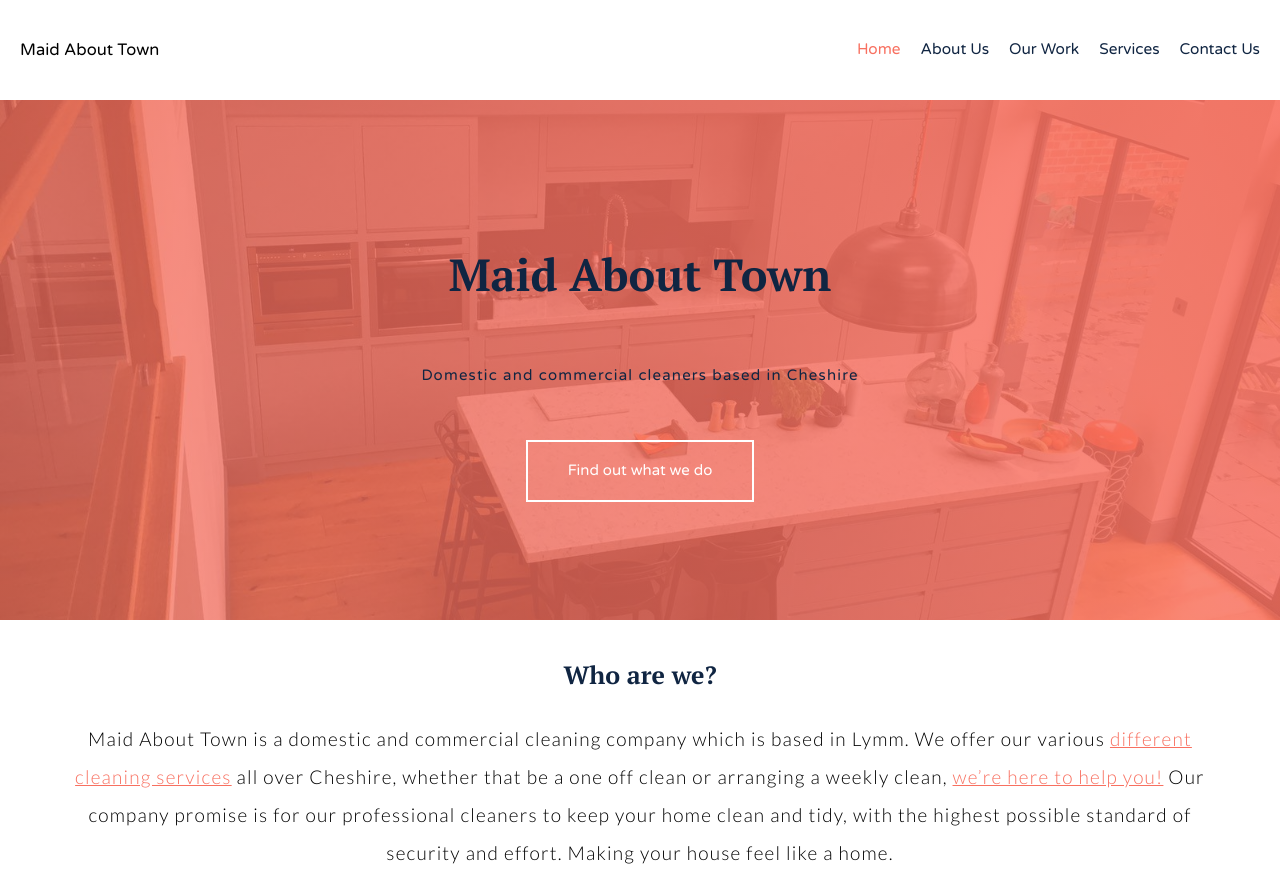
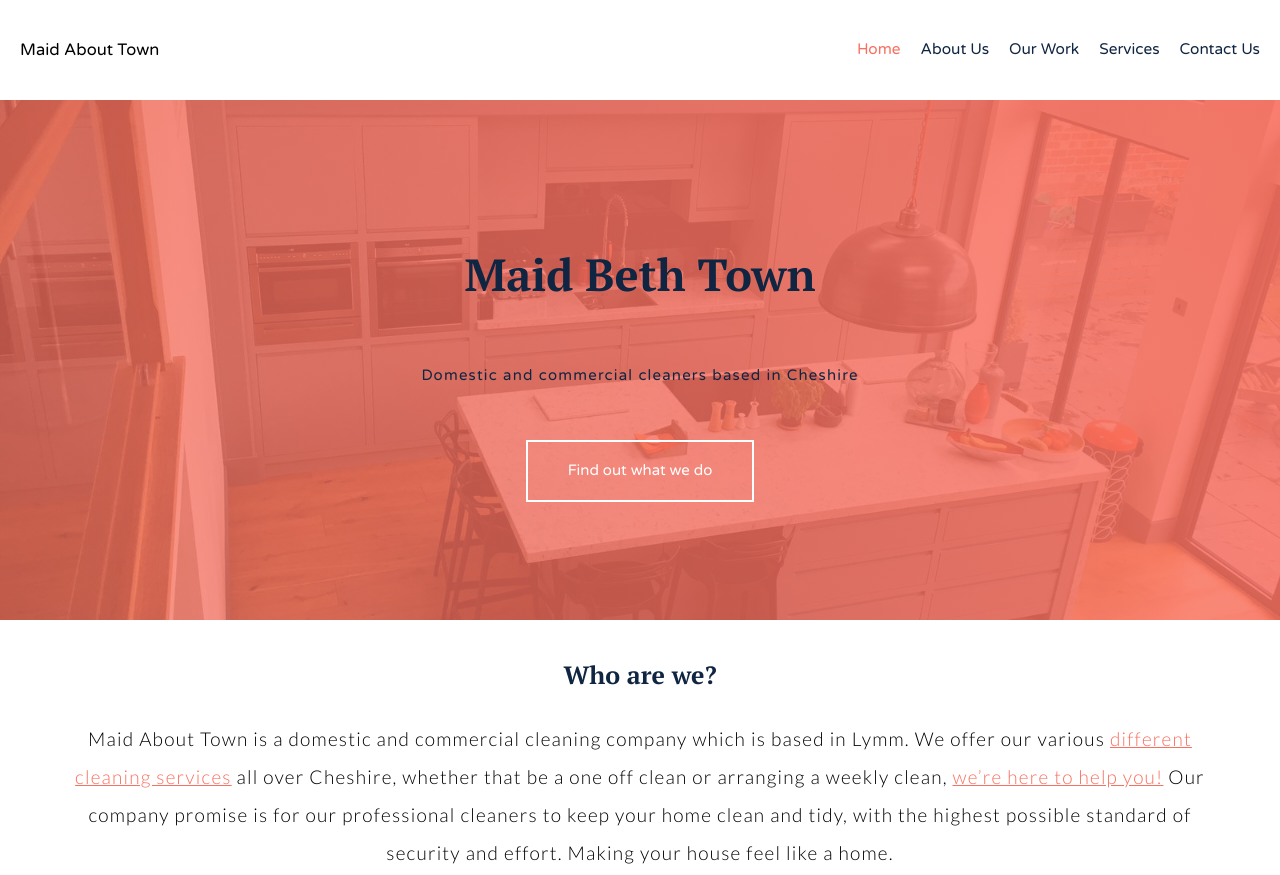
Before and after one commit to PatrickWhitehouse/Final-Year-Project, a plain HTML site: page index.html in a window 1280 px wide. Shown: the top 875 px of the page. Drawn offline with nearby package versions, Linux system fonts and the light colour scheme; no server answers.

Commit message:
change to beth

```diff
--- a/index.html
+++ b/index.html
@@ -47,7 +47,7 @@
 
   <section class="section--lrg">
     <h1 class="section__headline">
-      Maid About Town
+      Maid Beth Town
     </h1>
     <p class="section__tagline">
       Domestic and commercial cleaners based in Cheshire
```
